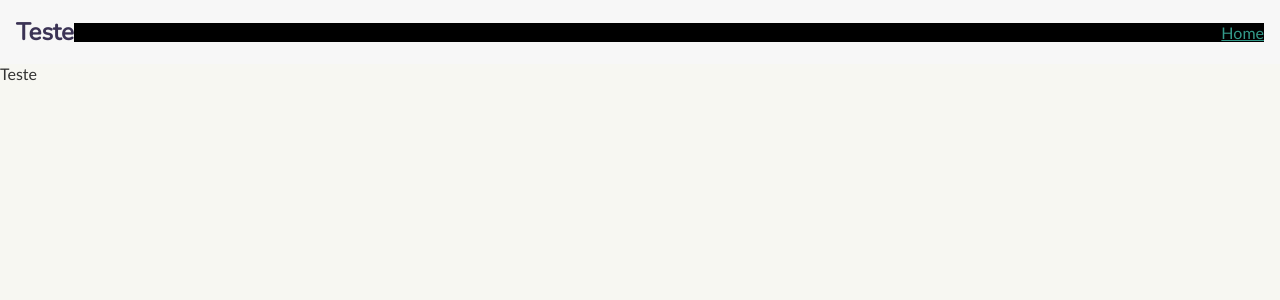
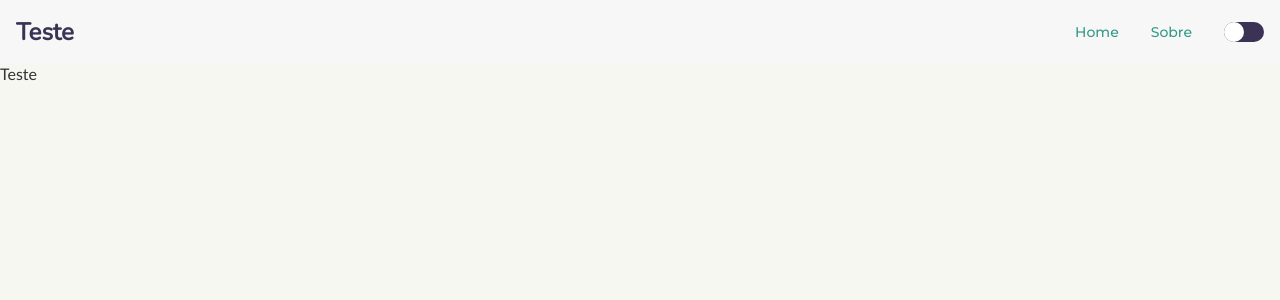
Before and after one commit to alvesxdani/my-portfolio, a React (Create React App) app: page / in a window 1280 px wide. Shown: the top 300 px of the page. Built offline with nearby package versions, Linux system fonts and the light colour scheme.

Commit message:
Add Switch Theme on header

```diff
--- a/public/index.html
+++ b/public/index.html
@@ -6,7 +6,7 @@
   <link rel="icon" href="%PUBLIC_URL%/favicon.ico" />
   <meta name="viewport" content="width=device-width, initial-scale=1" />
   <meta name="theme-color" content="#000000" />
-  <meta name="description" content="Web site created using create-react-app" />
+  <meta name="description" content="That's my portfolio. Welcome! :)" />
   <link rel="apple-touch-icon" href="%PUBLIC_URL%/logo192.png" />
   <link rel="preconnect" href="https://fonts.googleapis.com">
   <link rel="preconnect" href="https://fonts.gstatic.com" crossorigin>
--- a/src/App.tsx
+++ b/src/App.tsx
@@ -3,14 +3,20 @@ import NavBar from './components/nav/nav';
 import { useState } from 'react';
 import { ThemeProvider } from 'styled-components';
 import light from './components/themes/light';
-
+import dark from './components/themes/dark';
 
 function App() {
+  const [theme, setTheme] = useState(light);
+
+const toggleTheme = () => {
+  setTheme(theme.title === 'light' ? dark : light);
+}
+
   return (
-    <ThemeProvider theme={light}>
+    <ThemeProvider theme={theme}>
       <header>
         <GlobalStyle />
-        <NavBar/>
+        <NavBar toggleTheme={toggleTheme}/>
         Teste
       </header>
     </ThemeProvider>
--- a/src/components/nav/nav.tsx
+++ b/src/components/nav/nav.tsx
@@ -1,7 +1,10 @@
 import styled from 'styled-components';
+import Switch from 'react-switch';
+import { ThemeContext } from 'styled-components';
+import { useContext } from 'react';
 
 // Style
-const Container = styled.div`
+const ContainerNav = styled.div`
 display: flex;
 background-color: ${props => props.theme.colors.backgroundNav};
 color: #000;
@@ -20,24 +23,59 @@ const LinksBox = styled.div`
 display: flex;
 justify-content: right;
 width: 100%;
-background: #000;
 `;
 
 const Link = styled.a`
 color: ${props => props.theme.colors.links};
+font: 14px 'Montserrat';
+margin-right: 2rem;
+transition: .8s ease-in;
+  &:hover {
+    color: ${props => props.theme.colors.primary}
+  }
 `;
 
+const BoxToggle = styled.div`
+display: flex;
+align-items: center;
+`;
+
+interface Props {
+  toggleTheme(): void;
+}
+
 // Component
-const NavBar: React.FC = () => {
+const NavBar: React.FC<Props> = ({ toggleTheme }) => {
+  const {colors, title} = useContext(ThemeContext);
+
   return (
     <nav>
-      <Container>
+      <ContainerNav>
         <BrandTitle>Teste</BrandTitle>
 
         <LinksBox>
           <Link href="/">Home</Link>
+
+          <Link href="#about">Sobre</Link>
         </LinksBox>
-      </Container>
+
+        <BoxToggle>
+          <Switch
+          onChange={toggleTheme}
+          checked={title === 'dark'}
+          checkedIcon={false}
+          uncheckedIcon={false}
+          height={20}
+          width={40}
+          handleDiameter={20}
+          offColor={colors.primary}
+          onColor={colors.secundary}
+
+          />
+        </BoxToggle>
+
+
+      </ContainerNav>
     </nav>
   );
 }
--- /dev/null
+++ b/src/components/themes/dark.tsx
@@ -0,0 +1,20 @@
+/* eslint-disable import/no-anonymous-default-export */
+/*
+Black: #000505
+White: #F7F7F2
+Violet: #3B3355
+Persian Green: #339989
+*/
+
+export default {
+  title: 'dark',
+
+  colors: {
+    primary: '#3B3355',
+    secundary: '#339989',
+    background: '#000505',
+    backgroundNav: '#191919',
+    text: '#fff',
+    links: '#339989'
+  },
+};
--- a/src/components/themes/global.tsx
+++ b/src/components/themes/global.tsx
@@ -16,4 +16,8 @@ body {
   background: ${props => props.theme.colors.background};
   color: ${props => props.theme.colors.text};
 }
+
+a {
+  text-decoration: none;
+}
 `;
--- a/tsconfig.json
+++ b/tsconfig.json
@@ -25,8 +25,5 @@
   ],
   "files": [
     "src/components/themes/styled.d.ts"
-  ],
-  "import/no-anonymous-default-export": [2, {
-    "allowObject": true
-  }]
+  ]
 }
```
